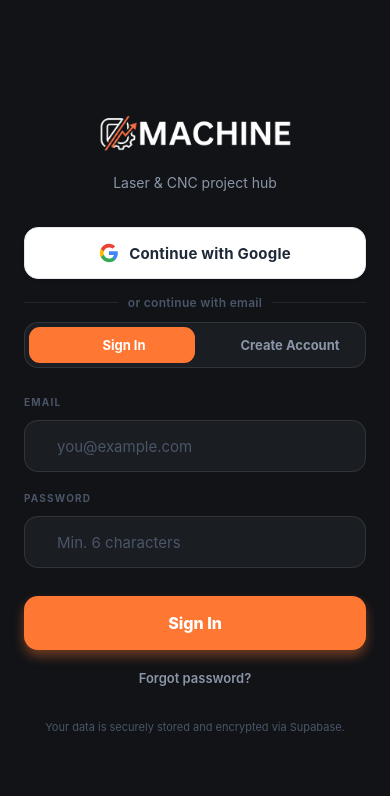
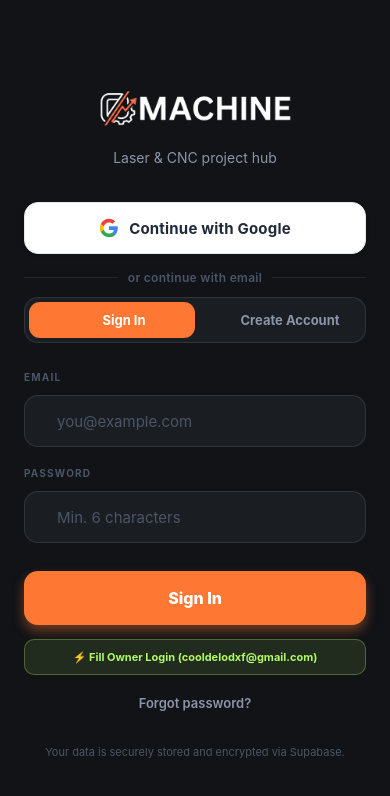
Before and after one commit to anouar1990/cooldelo-planner, a React Native app: screen / in a window 390 px wide. Shown: the top 796 px of the page. Built offline with nearby package versions, Linux system fonts and the light colour scheme; no server answers; some icons are missing.

Commit message:
feat(auth): 1-click dev login button on localhost and owner credentials

```diff
--- a/src/screens/AuthScreen.tsx
+++ b/src/screens/AuthScreen.tsx
@@ -226,6 +226,33 @@ export default function AuthScreen() {
                                 )}
                             </TouchableOpacity>
 
+                            {typeof window !== 'undefined' && (window.location.hostname === 'localhost' || window.location.hostname === '127.0.0.1') && (
+                                <TouchableOpacity
+                                    style={{
+                                        flexDirection: 'row',
+                                        alignItems: 'center',
+                                        justifyContent: 'center',
+                                        gap: 6,
+                                        marginTop: 10,
+                                        paddingVertical: 10,
+                                        paddingHorizontal: 12,
+                                        backgroundColor: 'rgba(177, 250, 99, 0.1)',
+                                        borderRadius: 10,
+                                        borderWidth: 1,
+                                        borderColor: 'rgba(177, 250, 99, 0.3)',
+                                    }}
+                                    onPress={() => {
+                                        setMode('signin');
+                                        setEmail('cooldelodxf@gmail.com');
+                                        setPassword('cooldelo2026!');
+                                    }}
+                                >
+                                    <Text style={{ fontSize: 11, fontWeight: '700', color: '#B1FA63' }}>
+                                        ⚡ Fill Owner Login (cooldelodxf@gmail.com)
+                                    </Text>
+                                </TouchableOpacity>
+                            )}
+
                             {/* Forgot password */}
                             {mode === 'signin' && (
                                 <TouchableOpacity style={styles.forgotBtn} onPress={handleForgotPassword}>
--- a/src/screens/DesktopAuthScreen.tsx
+++ b/src/screens/DesktopAuthScreen.tsx
@@ -271,6 +271,34 @@ export default function DesktopAuthScreen() {
                                         </Text>
                                     )}
                                 </TouchableOpacity>
+
+                                {typeof window !== 'undefined' && (window.location.hostname === 'localhost' || window.location.hostname === '127.0.0.1') && (
+                                    <TouchableOpacity
+                                        style={{
+                                            flexDirection: 'row',
+                                            alignItems: 'center',
+                                            justifyContent: 'center',
+                                            gap: 6,
+                                            marginTop: 10,
+                                            paddingVertical: 10,
+                                            paddingHorizontal: 12,
+                                            backgroundColor: 'rgba(177, 250, 99, 0.1)',
+                                            borderRadius: 10,
+                                            borderWidth: 1,
+                                            borderColor: 'rgba(177, 250, 99, 0.3)',
+                                        }}
+                                        onPress={() => {
+                                            setMode('signin');
+                                            setEmail('cooldelodxf@gmail.com');
+                                            setPassword('cooldelo2026!');
+                                        }}
+                                    >
+                                        <Zap size={13} color="#B1FA63" />
+                                        <Text style={{ fontSize: 11, fontWeight: '700', color: '#B1FA63' }}>
+                                            ⚡ Fill Owner Login (cooldelodxf@gmail.com)
+                                        </Text>
+                                    </TouchableOpacity>
+                                )}
                             </View>
 
                         </View>
```
Also changed, not shown: 1 other file (tests, documents, lock files or other folders).
